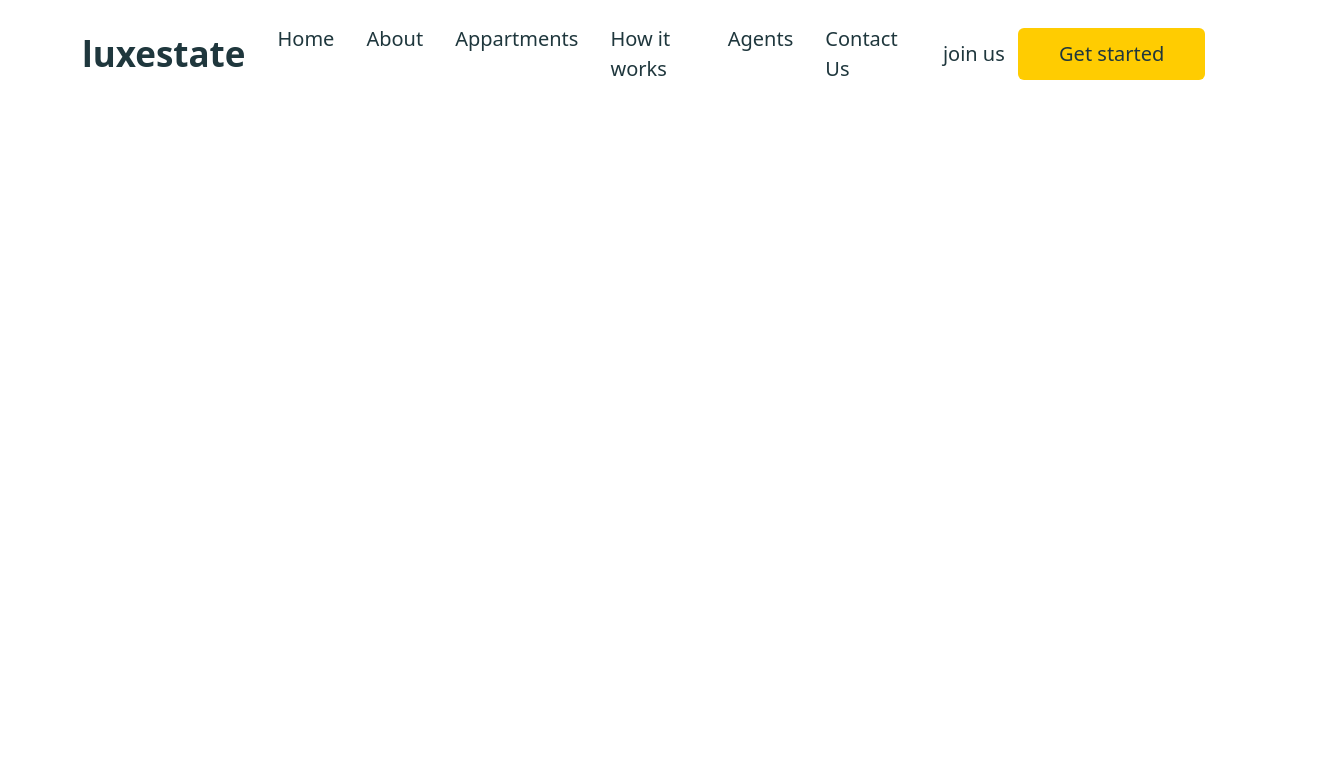
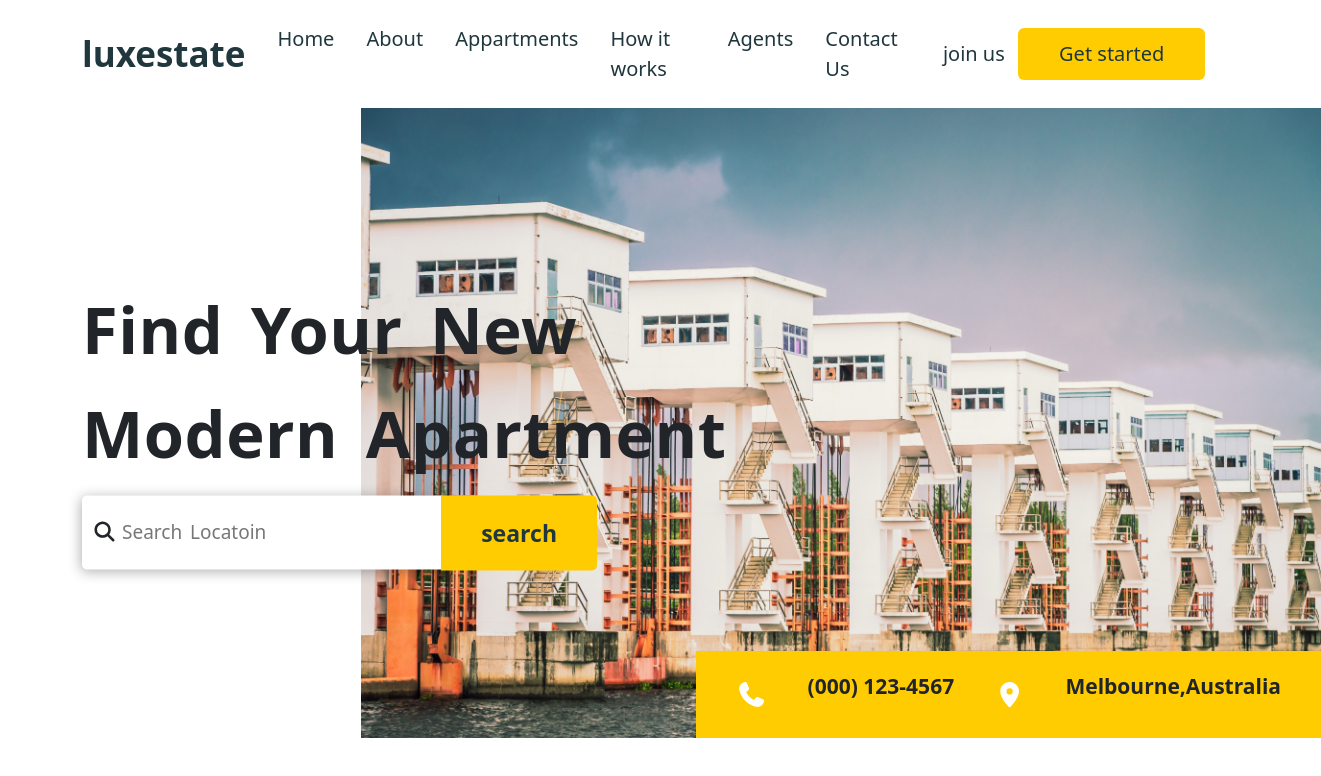
Before and after one commit to Ahmed-Alaraby/project-8, a plain HTML site: page index.html in a window 1280 px wide. Shown: the whole page, 1321 px wide, since content can reach past the window. Drawn offline with Linux system fonts and the light colour scheme; a web font is replaced by a local one.

Commit message:
Add landing page

```diff
--- a/css/main.css
+++ b/css/main.css
@@ -12,25 +12,6 @@ body{
 }
 a{
 text-decoration: none;
-}
-.container{
-  margin: 0 auto;
-  padding:0px 15px;
-}
-@media (min-width:768px){
-  .container{
-      width: 750px;
-  }
-}
-@media (min-width:992px){
-  .container{
-      width: 970px;
-  }
-}
-@media (min-width:1200px){
-  .container{
-      width: 1170px;
-  }
 }
 /* start header */
 .navbar .container .navbar-brand{
@@ -85,4 +66,129 @@ text-decoration: none;
 }
 /* End header */
 /* start landing */
-/* end landing */
+.landing .container .box-1{
+  z-index: 999;
+    position: absolute;
+    top: 50%;
+    transform: translateY(-50%);
+}
+@media (max-width:767px) {
+  .landing .container .box-1{
+    position: relative;
+    bottom: 20px;
+    text-align: center;
+    transform: translateY(0);
+  }
+}
+.landing .container .box-1 h1{
+  font-size: 65px;
+  font-weight: 700;
+  line-height: 1.6;
+  word-spacing: 10px;
+  letter-spacing: .5px;
+}
+@media (max-width:767px) {
+  .landing .container .box-1 h1{
+    font-size: 40px;
+    font-weight: 500;
+  }
+  .landing .container .box-1 .search svg{
+    display: none;
+  }
+}
+.landing .container .box-1 .search svg{
+  position: absolute;
+  top: 50%;
+  transform: translateY(-50%);
+  font-size: 20px;
+  left: 10px;
+}
+.landing .container .box-1 .search input[type="search"]{
+  width: 360px;
+  padding: 25px 40px;
+  border: none;
+  border-top-left-radius: 5px;
+  border-bottom-left-radius: 5px;
+  box-shadow: -1px 2px 13px rgba(0, 0, 0, 0.322);
+}
+@media (max-width:767px) {
+  .landing .container .box-1 .search input[type="search"]{
+    width: 260px;
+  }
+}
+.landing .container .box-1 .search input[type="search"]::placeholder{
+  font-size: 19px;
+  color: #777;
+  word-spacing: 3px;
+  text-transform: capitalize;
+}
+.landing .container .box-1 .search input[type="submit"]{
+  background-color: var(--main-color);
+  color: white;
+  border: none;
+  padding: 20px 40px;
+  font-size: 23px;
+  color: var(--section-color);
+  font-weight: bold;
+  position: relative;
+  left: -5px;
+  top: 3px;
+  border-top-right-radius: 5px;
+  border-bottom-right-radius: 5px;
+}
+.landing .container .box-1 .search input[type="submit"]:hover{
+  filter: brightness(120%);
+}
+.landing .container .box-2{
+  width: 960px;
+  height: 630px;
+  background-image: url(../imgs/landing.jpg);
+  background-size: cover;
+  display: flex;
+  align-items: flex-end;
+  justify-content: flex-end;
+  position: relative;
+  left: 25%;
+}
+@media (max-width:767px) {
+  .landing .container .box-2{
+    justify-content:center;
+  }
+}
+@media (max-width:1200px) {
+  .landing .container .box-2{
+    left: 10%;
+  }
+}
+@media (max-width:991px) {
+  .landing .container .box-2{
+    left: 0%;
+    width: 100%;
+  }
+}
+.landing .container .box-2 .image-info{
+  display: flex;
+  background-color: var(--main-color);
+  padding: 10px 20px;
+}
+@media (max-width:767px) {
+  .landing .container .box-2 .image-info{
+    flex-direction: column;
+  }
+}
+.landing .container .box-2 .image-info .box{
+  display: flex;
+  align-items: center;
+  justify-content: center;
+}
+.landing .container .box-2 .image-info .box svg{
+  font-size: 25px;
+    padding: 10px 20px;
+    color: white;
+}
+.landing .container .box-2 .image-info .box p{
+  font-size: 21px;
+  padding: 10px 20px;
+  font-weight: 700;
+}
+/* End landing */
--- a/index.html
+++ b/index.html
@@ -56,7 +56,30 @@
 </nav>
 <!-- end header -->
 <!-- start landing -->
-
+  <div class="landing position-relative">
+    <div class="container">
+      <div class="box-1">
+        <h1>Find Your New <br>Modern Apartment</h1>
+        <div class="search position-relative">
+          <i class="fa-solid fa-magnifying-glass"></i>
+          <input type="search" placeholder="search locatoin">
+          <input type="submit" value="search">
+        </div>
+      </div>
+      <div class="box-2">
+        <div class="image-info">
+          <div class="box">
+            <i class="fa-solid fa-phone"></i>
+            <p>(000) 123-4567</p>
+          </div>
+          <div class="box">
+            <i class="fa-solid fa-location-dot"></i>
+            <p>Melbourne,Australia</p>
+          </div>
+        </div>
+      </div>
+    </div>
+  </div>
 <!-- end landing -->
 
 
```
Also changed, not shown: imgs/landing.jpg (added), imgs/luxury-pool-villa-spectacular-contemporary-design-digital-art-real-estate-home-house-property-ge.jpg (added), imgs/outdoor-patio-with-table-chair.jpg (added), imgs/summer-white-sea-vintage-maldives.jpg (added).
